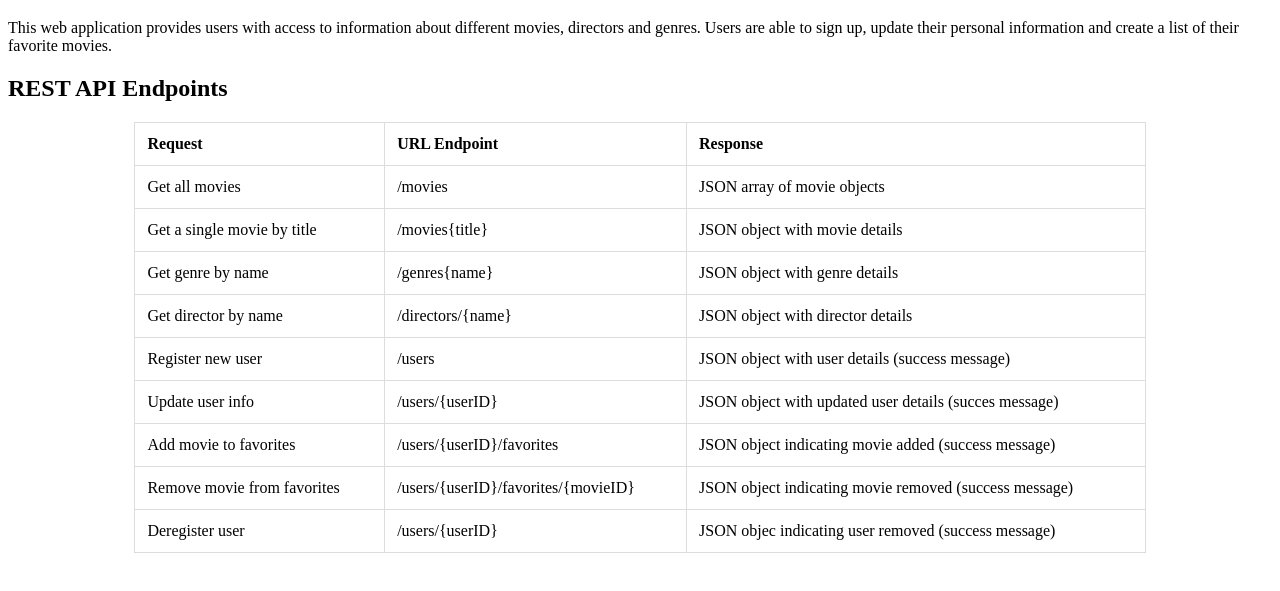
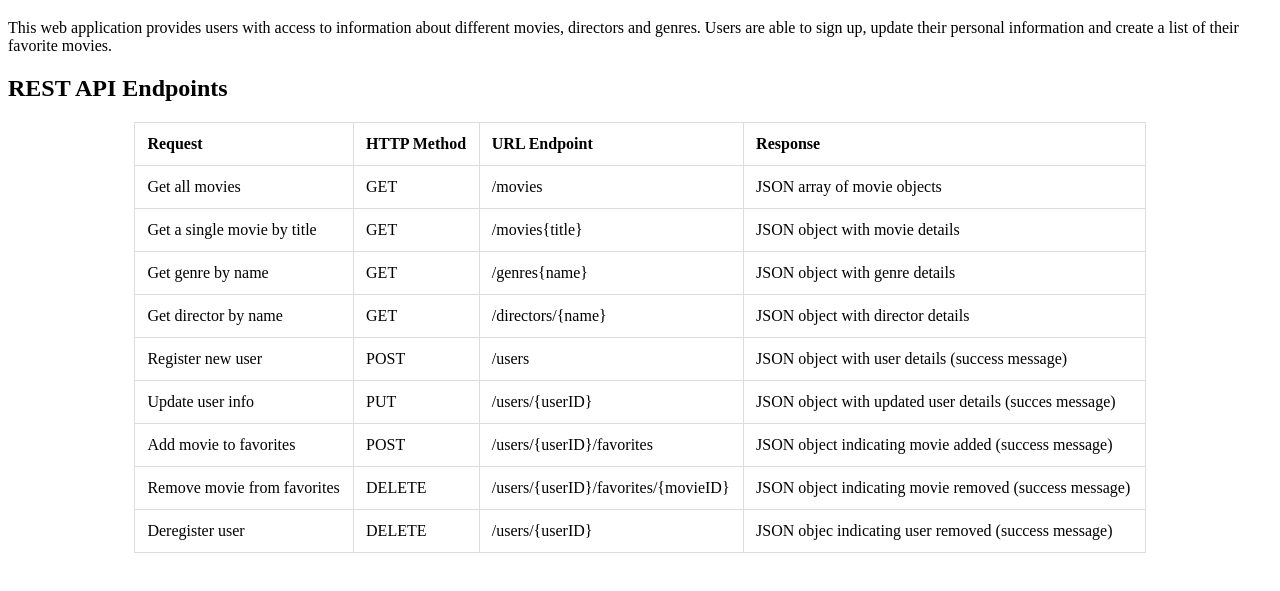
Before and after one commit to afhallahan/movie_api, a website: page public/documentation.html in a window 1280 px wide. Shown: the part 61-652 px from the top of the page. Drawn offline with Linux system fonts and the light colour scheme.

Commit message:
add http method

```diff
--- a/public/documentation.html
+++ b/public/documentation.html
@@ -33,51 +33,61 @@
     <table>
       <tr>
         <th>Request</th>
+        <th>HTTP Method</th>
         <th>URL Endpoint</th>
         <th>Response</th>
       </tr>
       <tr>
         <td>Get all movies</td>
+        <td>GET</td>
         <td>/movies</td>
         <td>JSON array of movie objects</td>
       </tr>
       <tr>
         <td>Get a single movie by title</td>
+        <td>GET</td>
         <td>/movies{title}</td>
         <td>JSON object with movie details</td>
       </tr>
       <tr>
         <td>Get genre by name</td>
+        <td>GET</td>
         <td>/genres{name}</td>
         <td>JSON object with genre details</td>
       </tr>
       <tr>
         <td>Get director by name</td>
+        <td>GET</td>
         <td>/directors/{name}</td>
         <td>JSON object with director details</td>
       </tr>
       <tr>
         <td>Register new user</td>
+        <td>POST</td>
         <td>/users</td>
         <td>JSON object with user details (success message)</td>
       </tr>
       <tr>
         <td>Update user info</td>
+        <td>PUT</td>
         <td>/users/{userID}</td>
         <td>JSON object with updated user details (succes message)</td>
       </tr>
       <tr>
         <td>Add movie to favorites</td>
+        <td>POST</td>
         <td>/users/{userID}/favorites</td>
         <td>JSON object indicating movie added (success message)</td>
       </tr>
       <tr>
         <td>Remove movie from favorites</td>
+        <td>DELETE</td>
         <td>/users/{userID}/favorites/{movieID}</td>
         <td>JSON object indicating movie removed (success message)</td>
       </tr>
       <tr>
         <td>Deregister user</td>
+        <td>DELETE</td>
         <td>/users/{userID}</td>
         <td>JSON objec indicating user removed (success message)</td>
       </tr>
```
Also changed, not shown: 1 other file.
